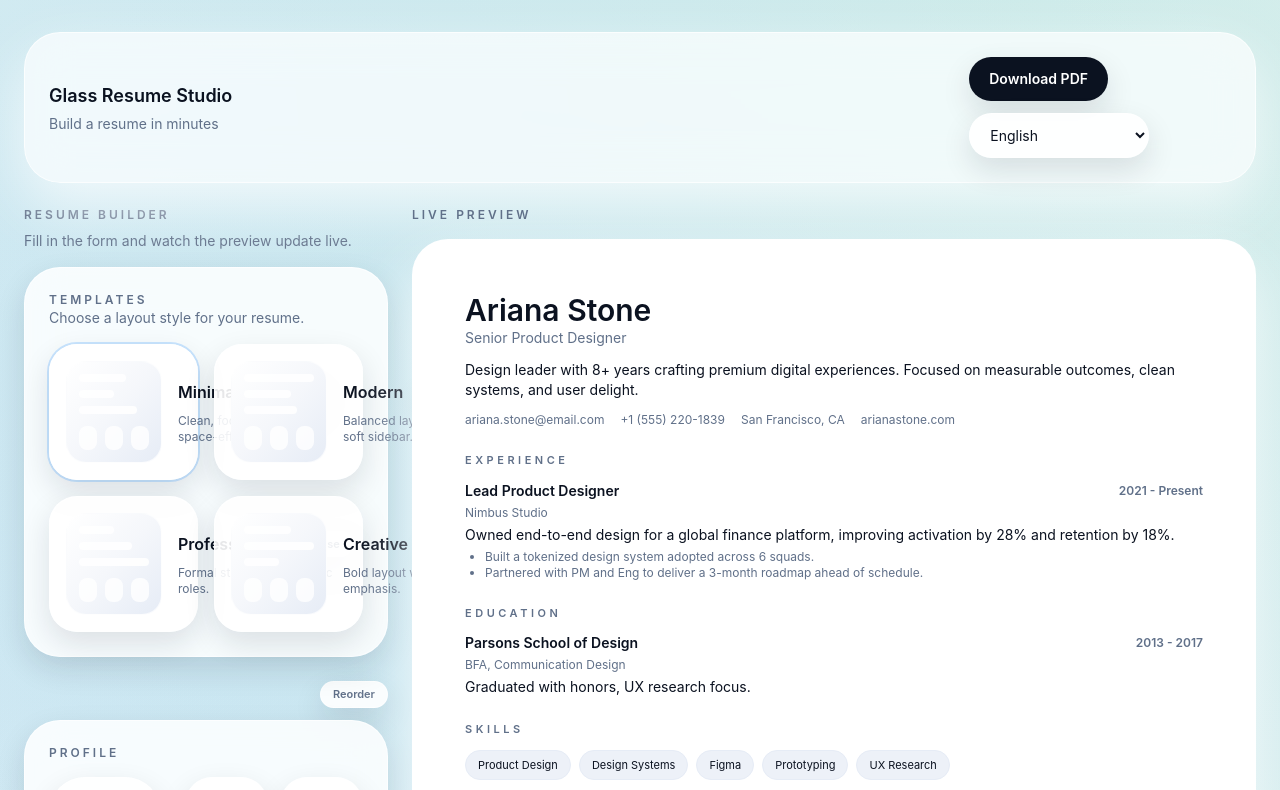
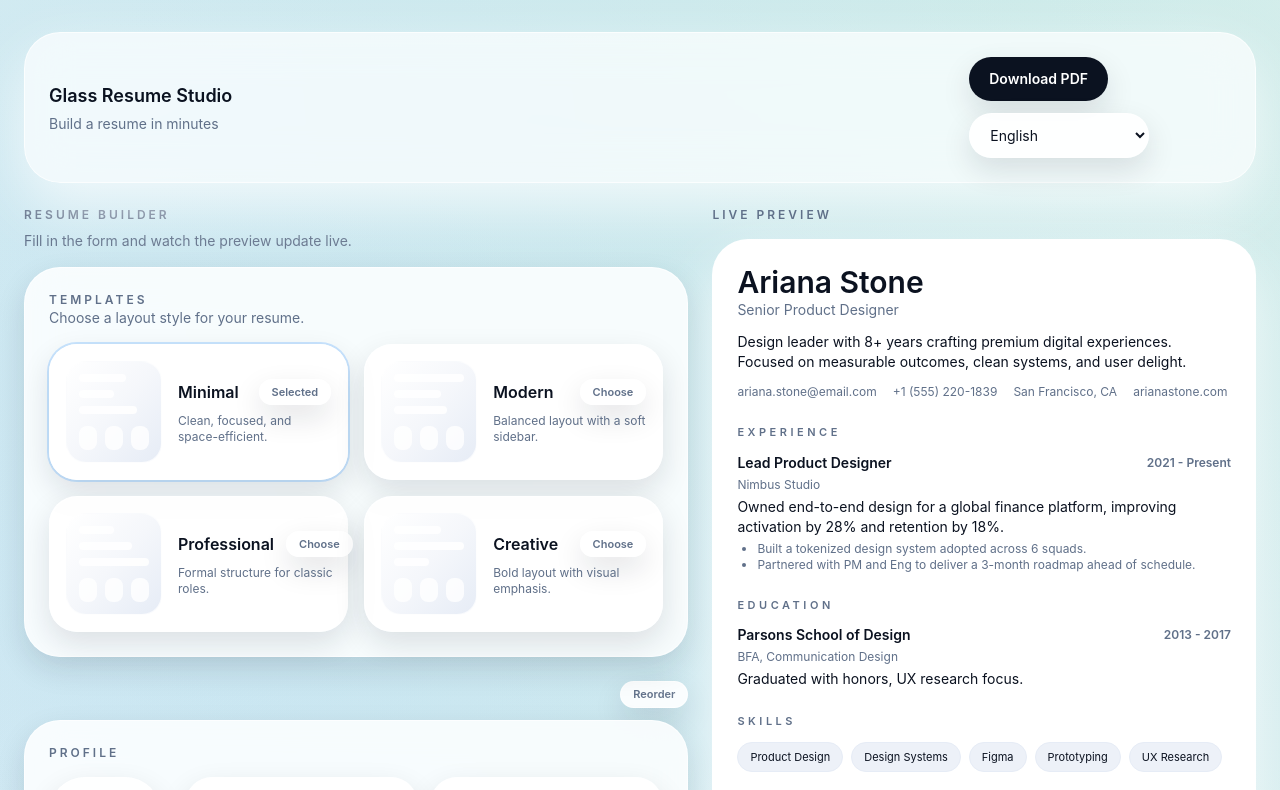
Before and after one commit to r-muhammaddiyor/resume-frontend, a React (Vite) app: page / in a window 1280 px wide. Shown: the top 790 px of the page. Built offline with nearby package versions, Linux system fonts and the light colour scheme.

Commit message:
Revert "Use clean export layout for PDF"
This reverts commit bc17874f7fb5917bcd9427efbd22f339f3327830.

```diff
--- a/src/index.css
+++ b/src/index.css
@@ -67,27 +67,6 @@ body {
   @apply rounded-full border border-white/70 bg-white/90 px-3 py-1 text-[11px] font-semibold text-steel shadow-soft;
 }
 
-.resume-preview-frame {
-  @apply rounded-3xl border border-white/80 bg-white shadow-glass p-6;
-}
-
-.resume-page {
-  width: 794px;
-  max-width: 794px;
-  min-height: 1123px;
-  margin: 0 auto;
-  padding: 28px;
-  background: #ffffff;
-}
-
-.resume-export {
-  position: fixed;
-  left: -10000px;
-  top: 0;
-  width: 794px;
-  background: #ffffff;
-}
-
 .resume-section-title {
   @apply text-[11px] uppercase tracking-[0.32em] text-steel font-semibold;
 }
@@ -121,10 +100,10 @@ body {
   box-shadow: none !important;
 }
 
-.pdf-export .resume-preview-frame {
-  box-shadow: none !important;
-  border: none !important;
-  background: white !important;
+.pdf-export .resume-page {
+  width: 794px !important;
+  max-width: 794px !important;
+  margin: 0 auto !important;
 }
 
 .pdf-export .pdf-only {
--- a/src/preview/Preview.jsx
+++ b/src/preview/Preview.jsx
@@ -11,13 +11,8 @@ export default function Preview() {
       <div className="flex items-center justify-between">
         <p className="section-title">{t("app.preview")}</p>
       </div>
-      <div id="resume-preview" className="print-area resume-preview-frame">
-        <div className="resume-page">
-          <TemplateRenderer resume={resume} />
-        </div>
-      </div>
-      <div id="resume-export" className="resume-export">
-        <div className="resume-page">
+      <div id="resume-preview" className="print-area rounded-3xl border border-white/80 bg-white shadow-glass p-6">
+        <div className="resume-page mx-auto w-full max-w-[794px] min-h-[1123px]">
           <TemplateRenderer resume={resume} />
         </div>
       </div>
--- a/src/services/pdf.js
+++ b/src/services/pdf.js
@@ -2,7 +2,7 @@ import html2canvas from "html2canvas";
 import { jsPDF } from "jspdf";
 
 export async function downloadPdf() {
-  const element = document.getElementById("resume-export");
+  const element = document.getElementById("resume-preview");
   if (!element) return;
 
   document.body.classList.add("pdf-export");
```
